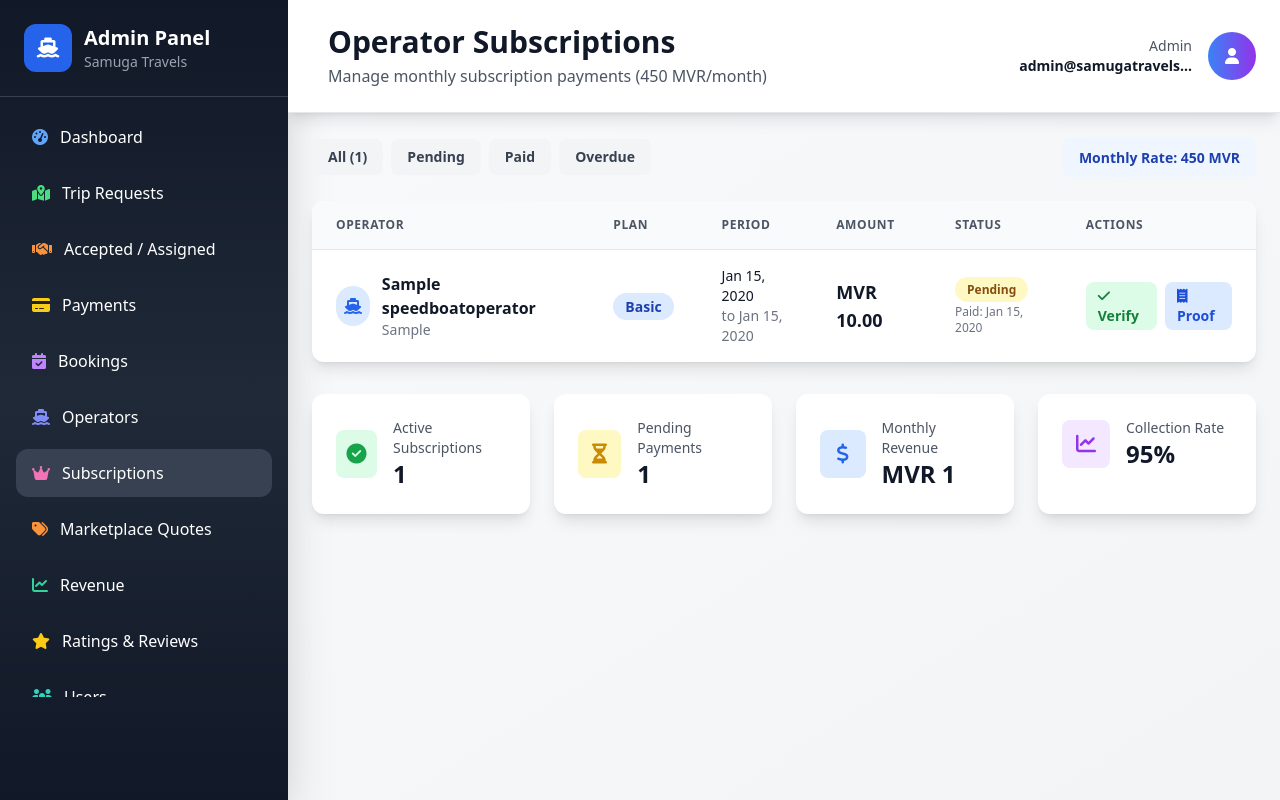
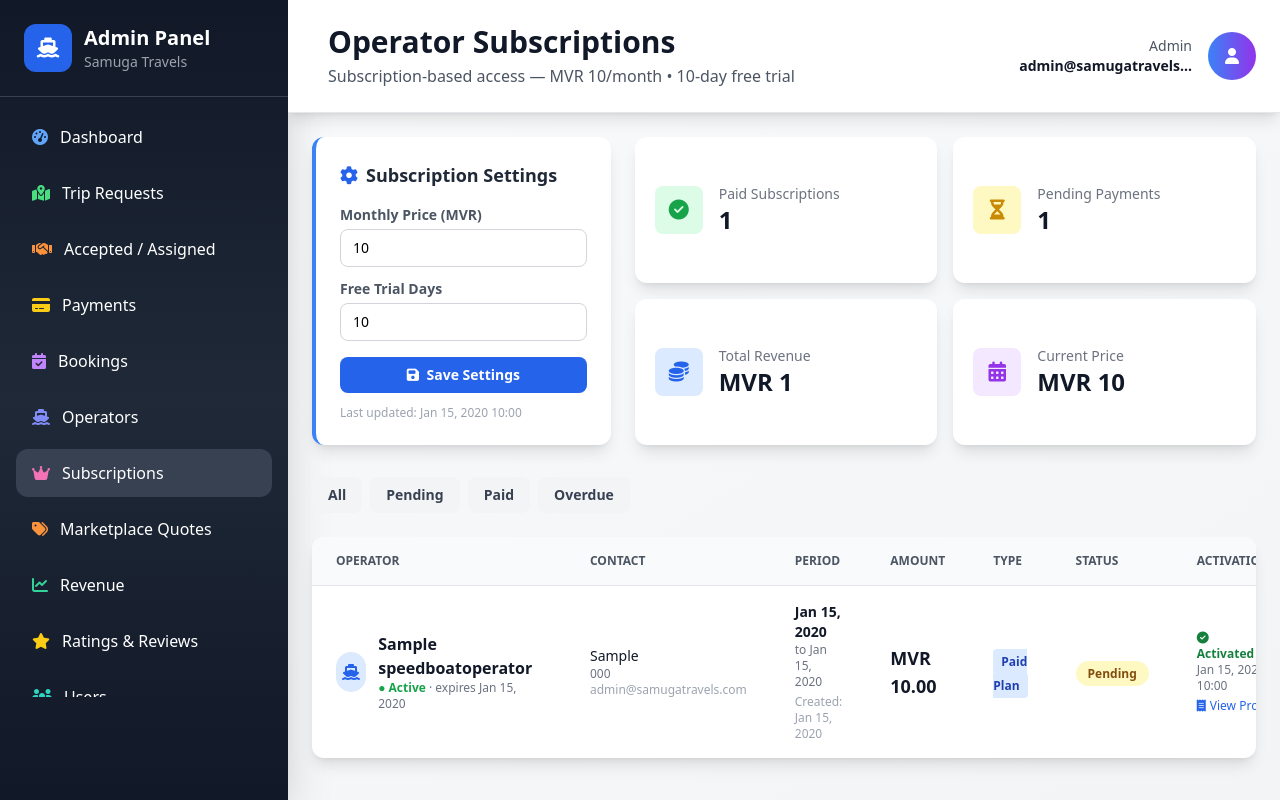
Before and after one commit to ShoaibShoukat2/samugabackend, a Django app: template api/templates/admin_panel/subscriptions.html in a window 1280 px wide. Run offline with Django 5.2, Linux system fonts and the light colour scheme; a user stored in the database is signed in; data comes from the database, SQL or seed files in the repository; both versions use the stored data as it was after the commit; tables that the repository leaves empty hold one stand-in row (values such as "Sample post"); the template is opened without the code that fills it: values that come from a table or form of the project are taken from there, most other values are stand-ins (such as "Sample title", 1, 10 or a date in 2020); some libraries are stand-ins or nearby versions.

```diff
--- a/api/templates/admin_panel/subscriptions.html
+++ b/api/templates/admin_panel/subscriptions.html
@@ -2,108 +2,206 @@
 
 {% block title %}Subscriptions{% endblock %}
 {% block page_title %}Operator Subscriptions{% endblock %}
-{% block page_subtitle %}Manage monthly subscription payments (450 MVR/month){% endblock %}
+{% block page_subtitle %}Subscription-based access — MVR {{ settings.subscription_price }}/month • {{ settings.free_trial_days }}-day free trial{% endblock %}
 
 {% block content %}
-<div class="mb-6">
-    <div class="flex flex-col sm:flex-row gap-4 items-start sm:items-center justify-between">
-        <div class="flex flex-wrap gap-2">
-            <a href="?status=all" class="px-4 py-2 rounded-lg text-sm font-semibold transition {% if status_filter == 'all' %}bg-blue-600 text-white{% else %}bg-gray-100 text-gray-700 hover:bg-gray-200{% endif %}">
-                All ({{ subscriptions.count }})
-            </a>
-            <a href="?status=pending" class="px-4 py-2 rounded-lg text-sm font-semibold transition {% if status_filter == 'pending' %}bg-yellow-600 text-white{% else %}bg-gray-100 text-gray-700 hover:bg-gray-200{% endif %}">
-                Pending
-            </a>
-            <a href="?status=paid" class="px-4 py-2 rounded-lg text-sm font-semibold transition {% if status_filter == 'paid' %}bg-green-600 text-white{% else %}bg-gray-100 text-gray-700 hover:bg-gray-200{% endif %}">
-                Paid
-            </a>
-            <a href="?status=overdue" class="px-4 py-2 rounded-lg text-sm font-semibold transition {% if status_filter == 'overdue' %}bg-red-600 text-white{% else %}bg-gray-100 text-gray-700 hover:bg-gray-200{% endif %}">
-                Overdue
-            </a>
+
+<!-- Settings + Stats Row -->
+<div class="grid grid-cols-1 lg:grid-cols-3 gap-6 mb-8">
+
+  <!-- Price Settings Card -->
+  <div class="bg-white rounded-xl shadow-lg p-6 border-l-4 border-blue-500">
+    <h3 class="text-lg font-bold text-gray-800 mb-4 flex items-center gap-2">
+      <i class="fas fa-cog text-blue-600"></i> Subscription Settings
+    </h3>
+    <form method="POST" action="{% url 'admin_platform_settings' %}">
+      {% csrf_token %}
+      <div class="mb-3">
+        <label class="block text-sm font-semibold text-gray-600 mb-1">Monthly Price (MVR)</label>
+        <input type="number" name="subscription_fee" value="{{ settings.subscription_price }}" step="0.01" min="0"
+               class="w-full border border-gray-300 rounded-lg px-3 py-2 text-sm focus:outline-none focus:ring-2 focus:ring-blue-500">
+      </div>
+      <div class="mb-4">
+        <label class="block text-sm font-semibold text-gray-600 mb-1">Free Trial Days</label>
+        <input type="number" name="free_trial_days" value="{{ settings.free_trial_days }}" min="1" max="365"
+               class="w-full border border-gray-300 rounded-lg px-3 py-2 text-sm focus:outline-none focus:ring-2 focus:ring-blue-500">
+      </div>
+      <button type="submit" class="w-full bg-blue-600 text-white py-2 rounded-lg text-sm font-semibold hover:bg-blue-700 transition">
+        <i class="fas fa-save mr-1"></i> Save Settings
+      </button>
+    </form>
+    {% if settings.updated_at %}
+    <p class="text-xs text-gray-400 mt-3">Last updated: {{ settings.updated_at|date:"M d, Y H:i" }}</p>
+    {% endif %}
   </div>
 
-        <div class="bg-blue-50 px-4 py-2 rounded-lg">
-            <span class="text-blue-800 font-semibold text-sm">Monthly Rate: 450 MVR</span>
+  <!-- Stats -->
+  <div class="lg:col-span-2 grid grid-cols-2 gap-4">
+    <div class="bg-white rounded-xl shadow-lg p-5 flex items-center gap-4">
+      <div class="w-12 h-12 bg-green-100 rounded-lg flex items-center justify-center">
+        <i class="fas fa-check-circle text-green-600 text-xl"></i>
+      </div>
+      <div>
+        <p class="text-sm text-gray-500">Paid Subscriptions</p>
+        <p class="text-2xl font-bold text-gray-900">{{ total_paid }}</p>
+      </div>
+    </div>
+    <div class="bg-white rounded-xl shadow-lg p-5 flex items-center gap-4">
+      <div class="w-12 h-12 bg-yellow-100 rounded-lg flex items-center justify-center">
+        <i class="fas fa-hourglass-half text-yellow-600 text-xl"></i>
+      </div>
+      <div>
+        <p class="text-sm text-gray-500">Pending Payments</p>
+        <p class="text-2xl font-bold text-gray-900">{{ total_pending }}</p>
+      </div>
+    </div>
+    <div class="bg-white rounded-xl shadow-lg p-5 flex items-center gap-4">
+      <div class="w-12 h-12 bg-blue-100 rounded-lg flex items-center justify-center">
+        <i class="fas fa-coins text-blue-600 text-xl"></i>
+      </div>
+      <div>
+        <p class="text-sm text-gray-500">Total Revenue</p>
+        <p class="text-2xl font-bold text-gray-900">MVR {{ total_revenue|floatformat:0 }}</p>
+      </div>
+    </div>
+    <div class="bg-white rounded-xl shadow-lg p-5 flex items-center gap-4">
+      <div class="w-12 h-12 bg-purple-100 rounded-lg flex items-center justify-center">
+        <i class="fas fa-calendar-alt text-purple-600 text-xl"></i>
+      </div>
+      <div>
+        <p class="text-sm text-gray-500">Current Price</p>
+        <p class="text-2xl font-bold text-gray-900">MVR {{ settings.subscription_price|floatformat:0 }}</p>
+      </div>
     </div>
   </div>
 </div>
 
+<!-- Filter Tabs -->
+<div class="flex flex-wrap gap-2 mb-6">
+  <a href="?status=all" class="px-4 py-2 rounded-lg text-sm font-semibold transition {% if status_filter == 'all' %}bg-blue-600 text-white{% else %}bg-gray-100 text-gray-700 hover:bg-gray-200{% endif %}">All</a>
+  <a href="?status=pending" class="px-4 py-2 rounded-lg text-sm font-semibold transition {% if status_filter == 'pending' %}bg-yellow-600 text-white{% else %}bg-gray-100 text-gray-700 hover:bg-gray-200{% endif %}">Pending</a>
+  <a href="?status=paid" class="px-4 py-2 rounded-lg text-sm font-semibold transition {% if status_filter == 'paid' %}bg-green-600 text-white{% else %}bg-gray-100 text-gray-700 hover:bg-gray-200{% endif %}">Paid</a>
+  <a href="?status=overdue" class="px-4 py-2 rounded-lg text-sm font-semibold transition {% if status_filter == 'overdue' %}bg-red-600 text-white{% else %}bg-gray-100 text-gray-700 hover:bg-gray-200{% endif %}">Overdue</a>
+</div>
+
+<!-- Subscriptions Table -->
 <div class="bg-white rounded-xl shadow-lg overflow-hidden">
   <div class="overflow-x-auto">
     <table class="w-full">
       <thead class="bg-gray-50 border-b border-gray-200">
         <tr>
-                    <th class="px-6 py-4 text-left text-xs font-semibold text-gray-600 uppercase tracking-wider">Operator</th>
-                    <th class="px-6 py-4 text-left text-xs font-semibold text-gray-600 uppercase tracking-wider">Plan</th>
-                    <th class="px-6 py-4 text-left text-xs font-semibold text-gray-600 uppercase tracking-wider">Period</th>
-                    <th class="px-6 py-4 text-left text-xs font-semibold text-gray-600 uppercase tracking-wider">Amount</th>
-                    <th class="px-6 py-4 text-left text-xs font-semibold text-gray-600 uppercase tracking-wider">Status</th>
-                    <th class="px-6 py-4 text-left text-xs font-semibold text-gray-600 uppercase tracking-wider">Actions</th>
+          <th class="px-6 py-4 text-left text-xs font-semibold text-gray-600 uppercase">Operator</th>
+          <th class="px-6 py-4 text-left text-xs font-semibold text-gray-600 uppercase">Contact</th>
+          <th class="px-6 py-4 text-left text-xs font-semibold text-gray-600 uppercase">Period</th>
+          <th class="px-6 py-4 text-left text-xs font-semibold text-gray-600 uppercase">Amount</th>
+          <th class="px-6 py-4 text-left text-xs font-semibold text-gray-600 uppercase">Type</th>
+          <th class="px-6 py-4 text-left text-xs font-semibold text-gray-600 uppercase">Status</th>
+          <th class="px-6 py-4 text-left text-xs font-semibold text-gray-600 uppercase">Activation</th>
+          <th class="px-6 py-4 text-left text-xs font-semibold text-gray-600 uppercase">Actions</th>
         </tr>
       </thead>
       <tbody class="divide-y divide-gray-200">
-                {% for subscription in subscriptions %}
+        {% for sub in subscriptions %}
         <tr class="hover:bg-gray-50 transition">
+          <!-- Operator -->
           <td class="px-6 py-4">
-                        <div class="flex items-center">
-                            <div class="w-10 h-10 bg-blue-100 rounded-full flex items-center justify-center mr-3">
+            <div class="flex items-center gap-3">
+              <div class="w-10 h-10 bg-blue-100 rounded-full flex items-center justify-center">
                 <i class="fas fa-ship text-blue-600"></i>
               </div>
               <div>
-                                <div class="font-semibold text-gray-900">{{ subscription.operator.company_name }}</div>
-                                <div class="text-sm text-gray-500">{{ subscription.operator.contact_person }}</div>
+                <div class="font-semibold text-gray-900">{{ sub.operator.company_name }}</div>
+                <div class="text-xs text-gray-500">
+                  {% if sub.operator.subscription_status == 'active' %}
+                    <span class="text-green-600 font-semibold">● Active</span>
+                  {% else %}
+                    <span class="text-red-500 font-semibold">● Inactive</span>
+                  {% endif %}
+                  {% if sub.operator.subscription_expires_at %}
+                    · expires {{ sub.operator.subscription_expires_at|date:"M d, Y" }}
+                  {% endif %}
+                </div>
               </div>
             </div>
           </td>
+          <!-- Contact -->
           <td class="px-6 py-4">
-                        <span class="px-3 py-1 bg-blue-100 text-blue-800 rounded-full text-sm font-semibold">
-                            {{ subscription.plan|title }}
+            <div class="text-sm text-gray-900">{{ sub.operator.contact_person }}</div>
+            <div class="text-xs text-gray-500">{{ sub.operator.phone_number }}</div>
+            <div class="text-xs text-gray-400">{{ sub.operator.user.email }}</div>
+          </td>
+          <!-- Period -->
+          <td class="px-6 py-4">
+            <div class="text-sm font-semibold text-gray-900">{{ sub.start_date|date:"M d, Y" }}</div>
+            <div class="text-xs text-gray-500">to {{ sub.end_date|date:"M d, Y" }}</div>
+            <div class="text-xs text-gray-400 mt-1">Created: {{ sub.created_at|date:"M d, Y" }}</div>
+          </td>
+          <!-- Amount -->
+          <td class="px-6 py-4">
+            {% if sub.amount == 0 %}
+              <span class="px-2 py-1 bg-green-100 text-green-800 rounded-full text-xs font-bold">FREE TRIAL</span>
+            {% else %}
+              <div class="text-lg font-bold text-gray-900">MVR {{ sub.amount }}</div>
+            {% endif %}
+          </td>
+          <!-- Type -->
+          <td class="px-6 py-4">
+            {% if sub.amount == 0 %}
+              <span class="px-2 py-1 bg-emerald-100 text-emerald-800 rounded text-xs font-semibold">Free Trial</span>
+            {% else %}
+              <span class="px-2 py-1 bg-blue-100 text-blue-800 rounded text-xs font-semibold">Paid Plan</span>
+            {% endif %}
+          </td>
+          <!-- Payment Status -->
+          <td class="px-6 py-4">
+            <span class="px-3 py-1 rounded-full text-xs font-semibold
+              {% if sub.payment_status == 'paid' %}bg-green-100 text-green-800
+              {% elif sub.payment_status == 'pending' %}bg-yellow-100 text-yellow-800
+              {% elif sub.payment_status == 'overdue' %}bg-red-100 text-red-800
+              {% else %}bg-gray-100 text-gray-800{% endif %}">
+              {{ sub.payment_status|title }}
             </span>
           </td>
+          <!-- Activation Details -->
           <td class="px-6 py-4">
-                        <div class="text-sm text-gray-900">{{ subscription.start_date|date:"M d, Y" }}</div>
-                        <div class="text-sm text-gray-500">to {{ subscription.end_date|date:"M d, Y" }}</div>
-                    </td>
-                    <td class="px-6 py-4">
-                        <div class="text-lg font-bold text-gray-900">MVR {{ subscription.amount }}</div>
-                    </td>
-                    <td class="px-6 py-4">
-                        <span class="px-3 py-1 rounded-full text-xs font-semibold
-                            {% if subscription.payment_status == 'paid' %}bg-green-100 text-green-800
-                            {% elif subscription.payment_status == 'pending' %}bg-yellow-100 text-yellow-800
-                            {% elif subscription.payment_status == 'overdue' %}bg-red-100 text-red-800
-                            {% else %}bg-gray-100 text-gray-800{% endif %}">
-                            {{ subscription.payment_status|title }}
-                        </span>
-                        {% if subscription.paid_at %}
-                        <div class="text-xs text-gray-500 mt-1">Paid: {{ subscription.paid_at|date:"M d, Y" }}</div>
+            {% if sub.paid_at %}
+              <div class="text-xs font-semibold text-green-700">
+                <i class="fas fa-check-circle mr-1"></i>Activated
+              </div>
+              <div class="text-xs text-gray-500">{{ sub.paid_at|date:"M d, Y H:i" }}</div>
+            {% elif sub.amount == 0 %}
+              <div class="text-xs font-semibold text-emerald-600">
+                <i class="fas fa-gift mr-1"></i>Auto (Free Trial)
+              </div>
+              <div class="text-xs text-gray-500">On registration</div>
+            {% else %}
+              <div class="text-xs text-gray-400">Not activated yet</div>
+            {% endif %}
+            {% if sub.payment_proof %}
+              <a href="{{ sub.payment_proof.url }}" target="_blank" class="text-xs text-blue-600 hover:underline mt-1 block">
+                <i class="fas fa-receipt mr-1"></i>View Proof
+              </a>
             {% endif %}
           </td>
+          <!-- Actions -->
           <td class="px-6 py-4">
-                        <div class="flex space-x-2">
-                            {% if subscription.payment_status == 'pending' %}
-                            <a href="{% url 'admin_verify_subscription' subscription.id %}"
-                               class="px-3 py-1 bg-green-100 text-green-700 rounded-lg text-sm font-semibold hover:bg-green-200 transition">
+            {% if sub.payment_status == 'pending' and sub.amount > 0 %}
+              <a href="{% url 'admin_verify_subscription' sub.id %}"
+                 class="px-3 py-1 bg-green-100 text-green-700 rounded-lg text-sm font-semibold hover:bg-green-200 transition block text-center mb-1">
                 <i class="fas fa-check mr-1"></i>Verify
               </a>
             {% endif %}
-                            {% if subscription.payment_proof %}
-                            <a href="{{ subscription.payment_proof.url }}" target="_blank"
-                               class="px-3 py-1 bg-blue-100 text-blue-700 rounded-lg text-sm font-semibold hover:bg-blue-200 transition">
-                                <i class="fas fa-receipt mr-1"></i>Proof
+            <a href="{% url 'admin_operator_detail' sub.operator.id %}"
+               class="px-3 py-1 bg-gray-100 text-gray-700 rounded-lg text-sm font-semibold hover:bg-gray-200 transition block text-center">
+              <i class="fas fa-eye mr-1"></i>View
             </a>
-                            {% endif %}
-                        </div>
           </td>
         </tr>
         {% empty %}
         <tr>
-                    <td colspan="6" class="px-6 py-12 text-center">
-                        <div class="text-gray-400">
-                            <i class="fas fa-calendar-check text-4xl mb-4"></i>
+          <td colspan="8" class="px-6 py-12 text-center text-gray-400">
+            <i class="fas fa-calendar-check text-4xl mb-4 block"></i>
             <p class="text-lg font-semibold">No subscriptions found</p>
-                            <p class="text-sm">Operator subscriptions will appear here</p>
-                        </div>
           </td>
         </tr>
         {% endfor %}
@@ -111,61 +209,4 @@
     </table>
   </div>
 </div>
-
-<!-- Subscription Statistics -->
-<div class="mt-8 grid grid-cols-1 md:grid-cols-4 gap-6">
-    <div class="bg-white rounded-xl shadow-lg p-6">
-        <div class="flex items-center">
-            <div class="w-12 h-12 bg-green-100 rounded-lg flex items-center justify-center mr-4">
-                <i class="fas fa-check-circle text-green-600 text-xl"></i>
-            </div>
-            <div>
-                <p class="text-sm text-gray-600">Active Subscriptions</p>
-                <p class="text-2xl font-bold text-gray-900">
-                    {{ subscriptions|length }}
-                </p>
-            </div>
-        </div>
-    </div>
-
-    <div class="bg-white rounded-xl shadow-lg p-6">
-        <div class="flex items-center">
-            <div class="w-12 h-12 bg-yellow-100 rounded-lg flex items-center justify-center mr-4">
-                <i class="fas fa-hourglass-half text-yellow-600 text-xl"></i>
-            </div>
-            <div>
-                <p class="text-sm text-gray-600">Pending Payments</p>
-                <p class="text-2xl font-bold text-gray-900">
-                    {% with pending_count=subscriptions|length %}{{ pending_count }}{% endwith %}
-                </p>
-            </div>
-        </div>
-    </div>
-
-    <div class="bg-white rounded-xl shadow-lg p-6">
-        <div class="flex items-center">
-            <div class="w-12 h-12 bg-blue-100 rounded-lg flex items-center justify-center mr-4">
-                <i class="fas fa-dollar-sign text-blue-600 text-xl"></i>
-            </div>
-            <div>
-                <p class="text-sm text-gray-600">Monthly Revenue</p>
-                <p class="text-2xl font-bold text-gray-900">
-                    {% with total_revenue=subscriptions|length %}MVR {{ total_revenue|floatformat:0 }}{% endwith %}
-                </p>
-            </div>
-        </div>
-    </div>
-
-    <div class="bg-white rounded-xl shadow-lg p-6">
-        <div class="flex items-center">
-            <div class="w-12 h-12 bg-purple-100 rounded-lg flex items-center justify-center mr-4">
-                <i class="fas fa-chart-line text-purple-600 text-xl"></i>
-            </div>
-            <div>
-                <p class="text-sm text-gray-600">Collection Rate</p>
-                <p class="text-2xl font-bold text-gray-900">95%</p>
-            </div>
-        </div>
-    </div>
-</div>
 {% endblock %}
```
Also changed, not shown: api/admin_views.py (+37 -25 lines), api/marketplace_views.py (+20 -26 lines), api/models.py (+25 -8 lines), api/templates/admin_panel/platform_settings.html (added, +56 -0 lines), api/migrations/0008_platformsettings_quote_commission_zero.py (added), api/migrations/0009_alter_platformsettings_id.py (added), db.sqlite3. Lines whose indentation alone changed are shown as unchanged.
